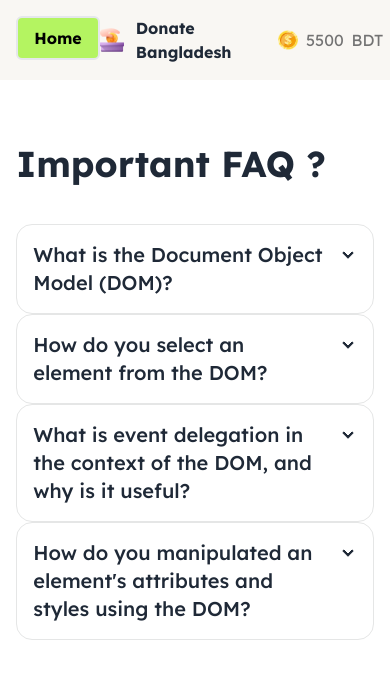
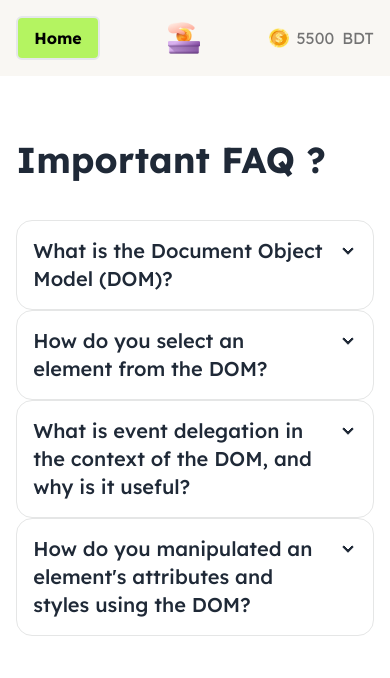
Before and after one commit to lijanahmmed/Donate-Bangladesh, a plain HTML site: page blog.html in a window 390 px wide. Drawn offline with nearby package versions, Linux system fonts and the light colour scheme.

Commit message:
added some class assignment five commit

```diff
--- a/blog.html
+++ b/blog.html
@@ -39,8 +39,8 @@
                     <button onclick="home()" class="border-2 md:text-2xl font-bold text-black bg-button px-4 py-2 rounded-md">Home</button>
                    </div>
                    <div class="flex items-center gap-3">
-                       <img class="w-6 md:w-8" src="assets/logo.png" alt="">
-                       <h1 class="md:text-2xl font-bold">Donate Bangladesh</h1>
+                       <img class="w-8" src="assets/logo.png" alt="">
+                       <h1 class="hidden md:block md:text-2xl font-bold">Donate Bangladesh</h1>
                    </div>
                    <div class="flex items-center gap-2">
                        <img class="w-5 md:w-7" src="assets/coin.png" alt="">
```
Also changed, not shown: index.html (+2 -2 lines).
